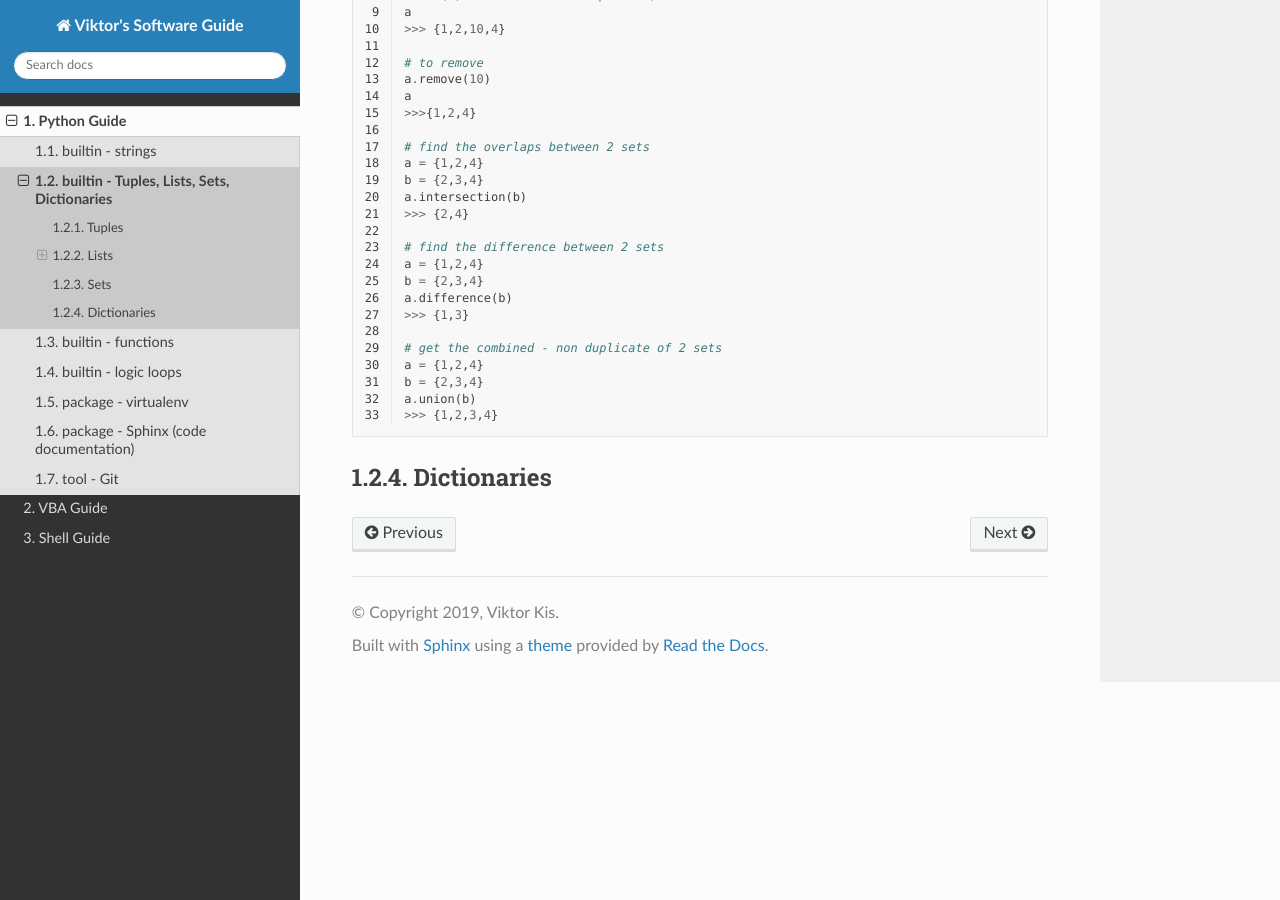
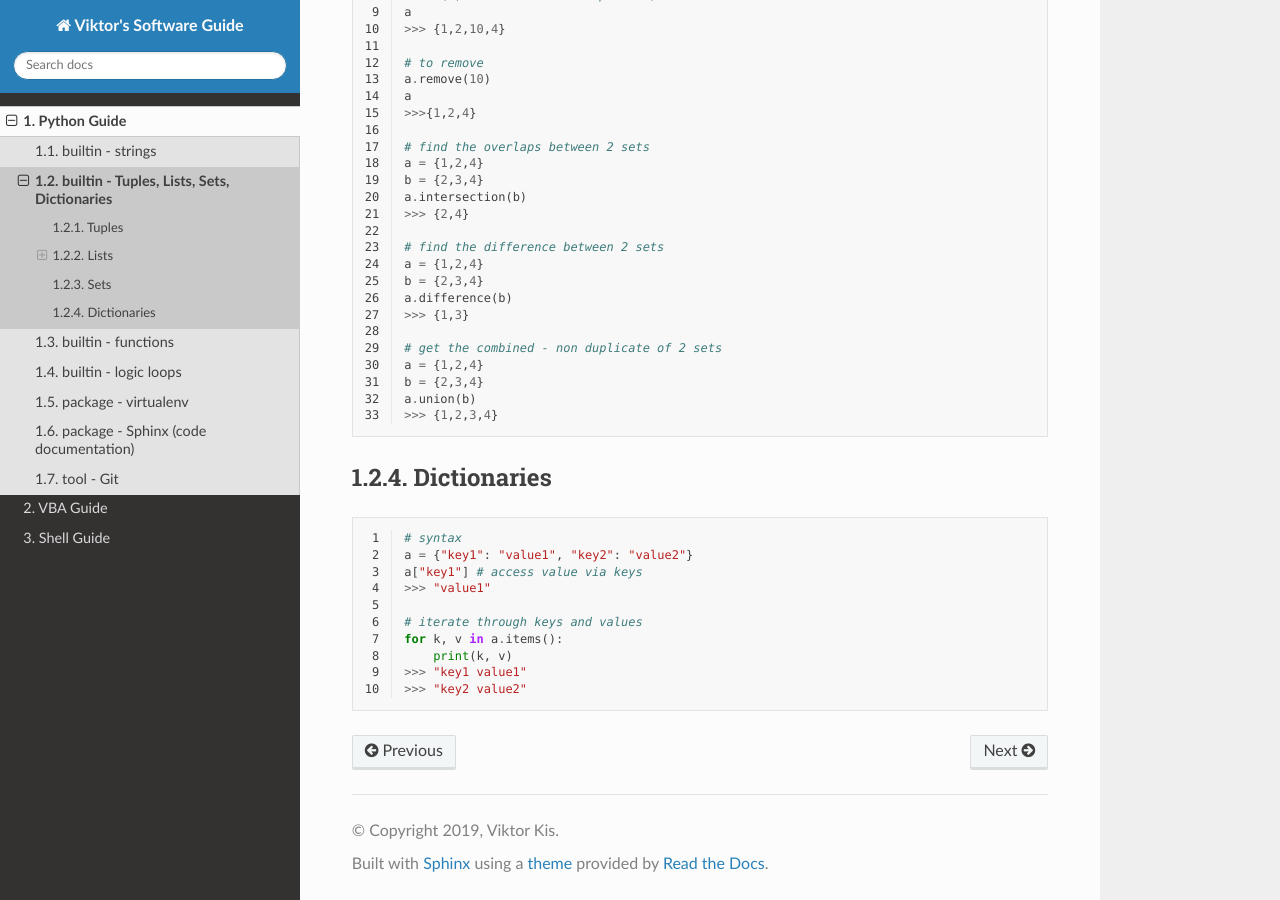
Before and after one commit to PydPiper/viks_SoftwareGuide, a Sphinx documentation site: the page built from source/python/containers.rst, in a window 1280 px wide and 900 px high, scrolled down 2530 px. Built offline with Sphinx 7.4.7 and the Read the Docs theme 2.0.0, drawn with Linux system fonts in a browser that asks for light colours.

Commit message:
added dict

```diff
--- a/source/python/containers.rst
+++ b/source/python/containers.rst
@@ -174,3 +174,17 @@ Sets
 
 Dictionaries
 ------------
+
+.. code-block:: python
+    :linenos:
+
+    # syntax
+    a = {"key1": "value1", "key2": "value2"}
+    a["key1"] # access value via keys
+    >>> "value1"
+
+    # iterate through keys and values
+    for k, v in a.items():
+        print(k, v)
+    >>> "key1 value1"
+    >>> "key2 value2"
```
